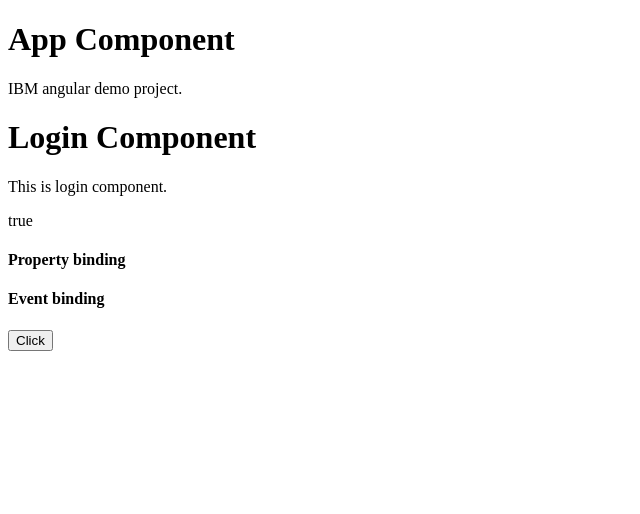
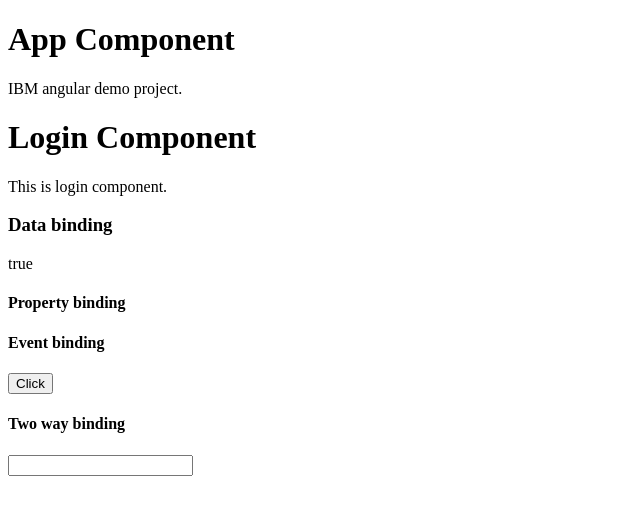
Before and after one commit to dyesmuk/ibm-angular-demo-4-jun-2026, an Angular app: page / in a window 1280 px wide. Shown: the top 514 px of the page, without its empty margins (0-640 px from the left). Built offline with nearby package versions, Linux system fonts and the light colour scheme.

Commit message:
initial commit

```diff
--- a/src/app/components/login/login.html
+++ b/src/app/components/login/login.html
@@ -1,10 +1,15 @@
 <div>
     <h1>Login Component</h1>
     <p>This is login component.</p>
+    <h3>Data binding</h3>
+
     <p>{{ 10 + 2 == 12 }}</p>
     <h4>Property binding</h4>
     <h4>Event binding</h4>
-    <button (click)="fun()" >Click</button>
+    <button (click)="fun()">Click</button>
     <p [hidden]="!isIndian">Indian</p>
+    <h4>Two way binding</h4>
+    <p> {{username}} </p>
+    <input [(ngModel)]="username" />
 
 </div>
--- a/src/app/components/login/login.ts
+++ b/src/app/components/login/login.ts
@@ -1,15 +1,16 @@
 import { CommonModule } from '@angular/common';
 import { Component } from '@angular/core';
+import { FormsModule } from '@angular/forms';
 
 @Component({
   selector: 'app-login',
-  imports: [CommonModule],
+  imports: [CommonModule, FormsModule],
   templateUrl: './login.html',
   styleUrl: './login.css',
 })
 export class Login {
 
-  username: string = 'Sonu';
+  username: string = '';
   salary: number = 90000.50;
   user = { email: 'sonu@ibm.com', password: 'sonu123' };
   isIndian = false;
@@ -21,4 +22,5 @@ export class Login {
 
 
 
+
 }
```
